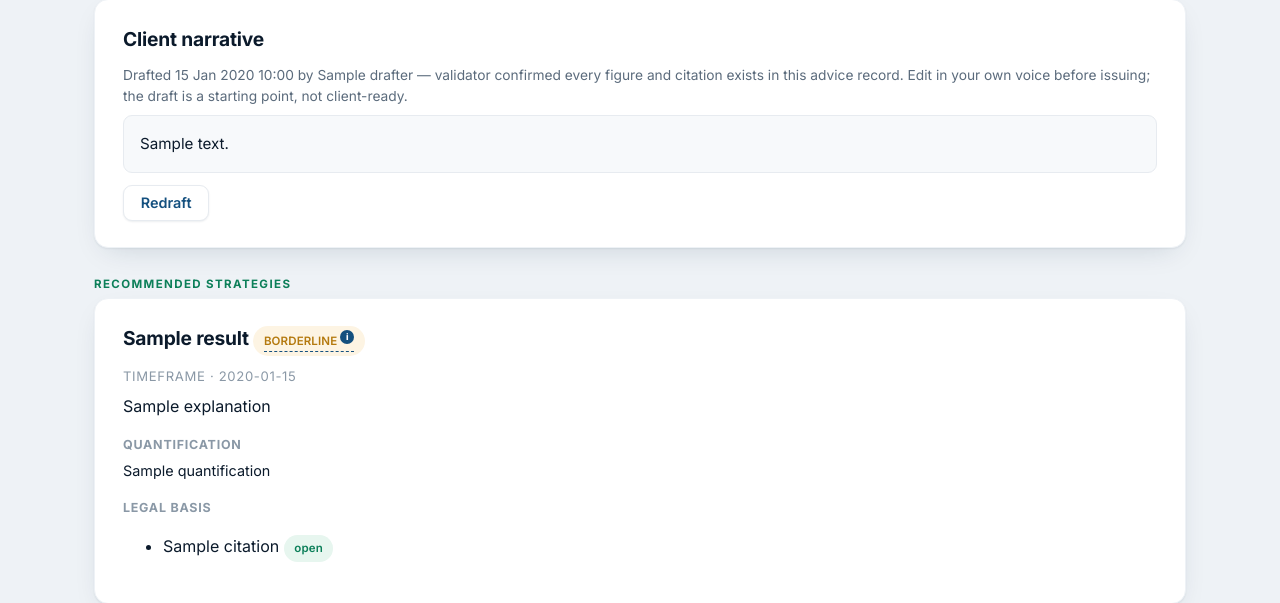
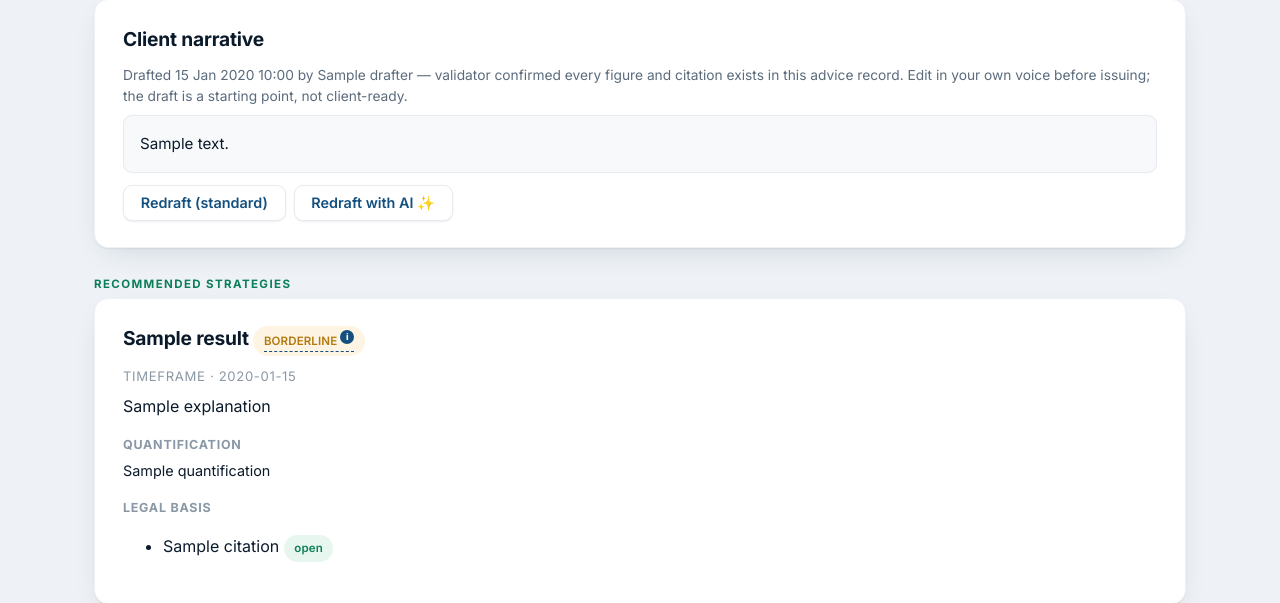
Before and after one commit to kfrem/kafs-tax-planner, a Django app: template templates/advice/advice_detail.html in a window 1280 px wide. Shown: the part 729-1332 px from the top of the page. Run offline with Django 5.2, Linux system fonts and the light colour scheme; the template is opened without the code that fills it: most values are stand-ins (such as "Sample title", 1, 10 or a date in 2020); some libraries are stand-ins or nearby versions.

Commit message:
auto: save 2026-07-08 21:46

```diff
--- a/templates/advice/advice_detail.html
+++ b/templates/advice/advice_detail.html
@@ -121,16 +121,31 @@
         </p>
         <div style="white-space:pre-wrap;background:var(--surface-2);border:1px solid var(--line);
              border-radius:var(--radius-sm);padding:1rem;font-size:.95rem">{{ narrative.text }}</div>
-        <form method="post" action="{% url 'advice:narrative-draft' record.pk %}" style="margin-top:.75rem">
-            {% csrf_token %}<button type="submit" class="secondary">Redraft</button>
-        </form>
+        <div style="display:flex;gap:.5rem;flex-wrap:wrap;margin-top:.75rem">
+            <form method="post" action="{% url 'advice:narrative-draft' record.pk %}">
+                {% csrf_token %}<button type="submit" class="secondary">Redraft (standard)</button>
+            </form>
+            <form method="post" action="{% url 'advice:narrative-draft' record.pk %}">
+                {% csrf_token %}<input type="hidden" name="mode" value="ai">
+                <button type="submit" class="secondary">Redraft with AI ✨</button>
+            </form>
+        </div>
     {% else %}
         <p>No narrative drafted yet. The drafter composes client-facing prose from the computed
            figures only, and a validator rejects any draft containing a number or citation not
-           present in this record.</p>
-        <form method="post" action="{% url 'advice:narrative-draft' record.pk %}">
-            {% csrf_token %}<button type="submit">Draft client narrative</button>
-        </form>
+           present in this record — including an AI draft.</p>
+        <div style="display:flex;gap:.5rem;flex-wrap:wrap">
+            <form method="post" action="{% url 'advice:narrative-draft' record.pk %}">
+                {% csrf_token %}<button type="submit">Draft client narrative</button>
+            </form>
+            <form method="post" action="{% url 'advice:narrative-draft' record.pk %}">
+                {% csrf_token %}<input type="hidden" name="mode" value="ai">
+                <button type="submit" class="secondary">Draft with AI ✨</button>
+            </form>
+        </div>
+        {% if not llm_enabled %}<p style="color:var(--faint);font-size:.8rem;margin-top:.5rem">
+            AI drafting activates once an <code>ANTHROPIC_API_KEY</code> is set — the standard
+            drafter works now, and the AI draft passes the same validator.</p>{% endif %}
     {% endif %}
 </section>
 
```
